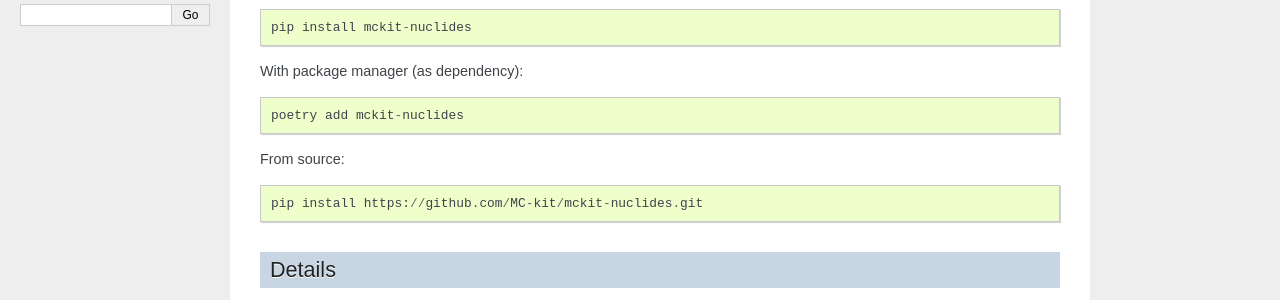
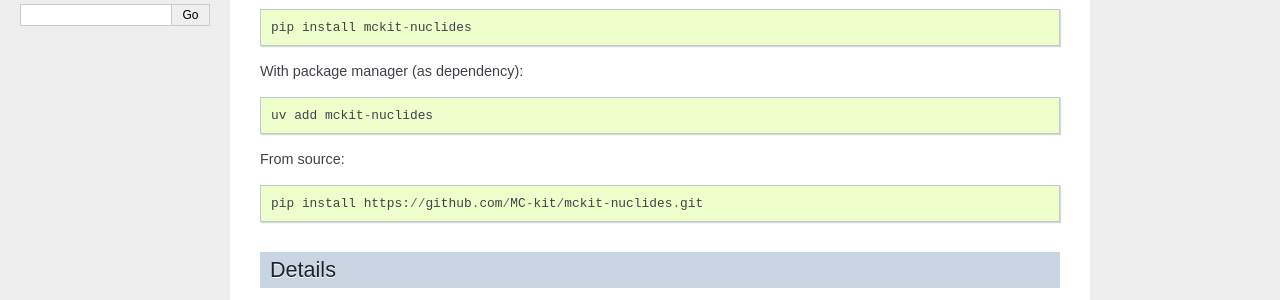
Before and after one commit to MC-kit/mckit-nuclides, a Sphinx documentation site: the page built from docs/source/index.rst, in a window 1280 px wide. Shown: the part 406-706 px from the top of the page. Built offline with Sphinx 7.4.7, drawn with Linux system fonts in a browser that asks for light colours; the version number is read from the project's files by our own code.

Commit message:
build: removing poetry

```diff
--- a/docs/source/index.rst
+++ b/docs/source/index.rst
@@ -34,7 +34,7 @@ With package manager (as dependency):
 
 .. code-block::
 
-   poetry add mckit-nuclides
+   uv add mckit-nuclides
 
 From source:
 
--- a/pyproject.toml
+++ b/pyproject.toml
@@ -23,6 +23,7 @@ classifiers = [
     "Intended Audience :: Science/Research",
     "Operating System :: OS Independent",
     "Topic :: Scientific/Engineering :: Physics",
+    "Programming Language :: Python :: 3",
 ]
 dependencies = [
     "numpy (>=2.2.3)",
```
Also changed, not shown: .pre-commit-config.yaml, 12 other files.
